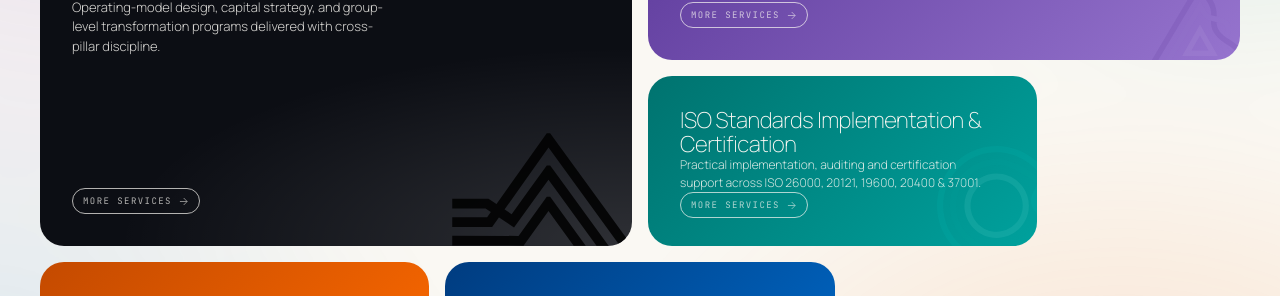
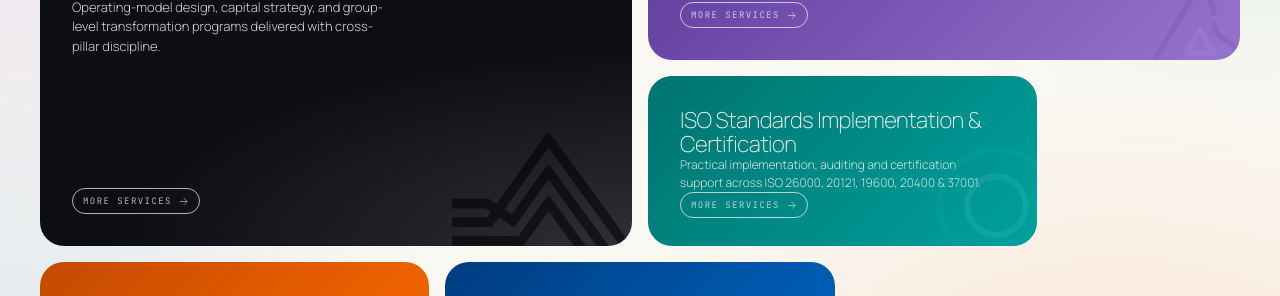
Before and after one commit to awjinnovation/website-of-awj, a React (Vite) app: page / in a window 1280 px wide. Shown: the part 2317-2613 px from the top of the page. Built offline with nearby package versions, Linux system fonts and the light colour scheme.

Commit message:
Strategic Advisory icon: dial opacity back (0.85 -> 0.55)

```diff
--- a/src/styles-v2.css
+++ b/src/styles-v2.css
@@ -1071,7 +1071,7 @@ button { font-family: inherit; }
 /* Inline AWJ mark on the dark Strategic Advisory card uses currentColor;
    stronger opacity than the soft pillar icons, sitting on top of the
    radial lift defined on .bento-card.b-1. */
-.bento-ink .icon { opacity: 0.85; width: 180px; right: 0; bottom: 0; }
+.bento-ink .icon { opacity: 0.55; width: 180px; right: 0; bottom: 0; }
 .bento-card .arrow {
   position: absolute; top: 28px; right: 28px; opacity: 0; transform: translate(8px,-8px);
   transition: all 0.4s var(--ease-out);
```
